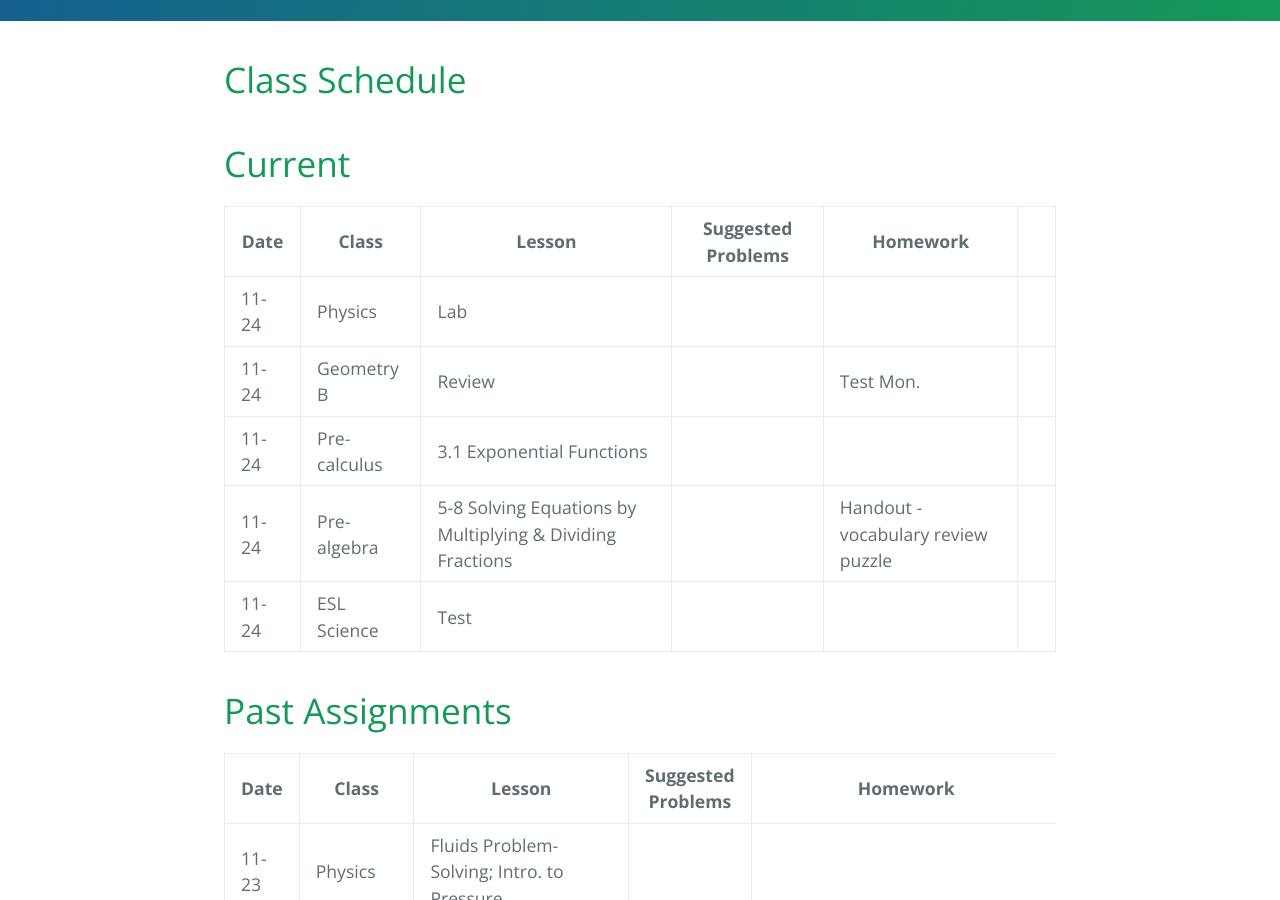
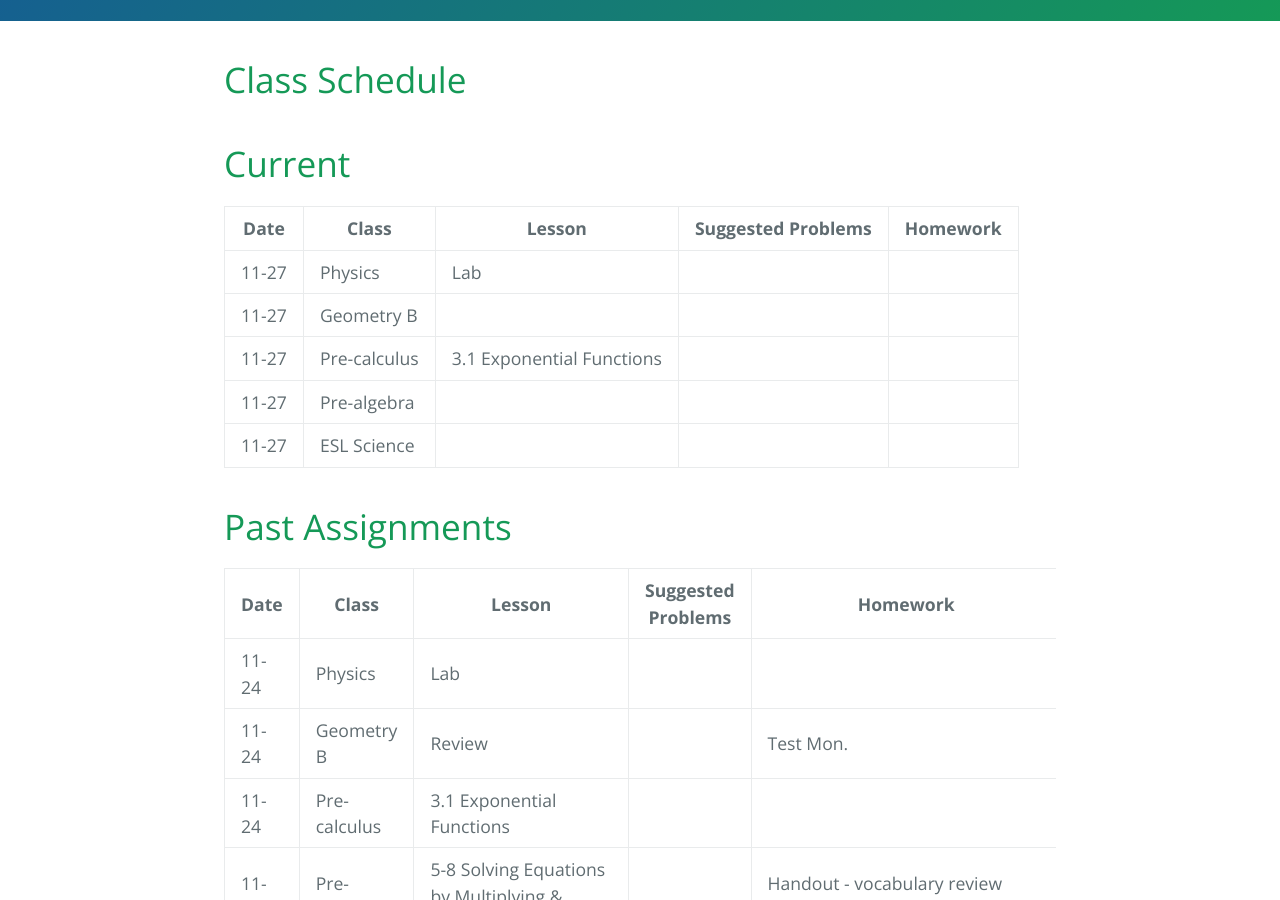
Before and after one commit to gpayoo/gpayoo, a Jekyll site: the page built from index.md, in a window 1280 px wide and 900 px high, scrolled down 362 px. Built offline with Jekyll 4.4.1, drawn with Linux system fonts in a browser that asks for light colours; our own code applies the rules of GitHub Pages for plain Markdown files.

Commit message:
Update index.md

```diff
--- a/index.md
+++ b/index.md
@@ -10,16 +10,22 @@ layout: default
 
 | Date | Class | Lesson | Suggested Problems | Homework |
 | ---- | ----- | ------ | -------- | ---
+| 11-27 | Physics |  Lab | |
+| 11-27 | Geometry B |  | |
+| 11-27 | Pre-calculus | 3.1 Exponential Functions   | |
+| 11-27 | Pre-algebra |   | |
+| 11-27 | ESL Science | |  |
+
+
+# [](#header-2) Past Assignments
+
+| Date | Class | Lesson | Suggested Problems | Homework |
+| ---- | ----- | ------ | -------- | ---
 | 11-24 | Physics |  Lab | |
 | 11-24 | Geometry B | Review | | Test Mon.|
 | 11-24 | Pre-calculus | 3.1 Exponential Functions   | |
 | 11-24 | Pre-algebra | 5-8 Solving Equations by Multiplying & Dividing Fractions  | | Handout - vocabulary review puzzle
 | 11-24 | ESL Science | Test |  |
-
-# [](#header-2) Past Assignments
-
-| Date | Class | Lesson | Suggested Problems | Homework |
-| ---- | ----- | ------ | -------- | ---
 | 11-23 | Physics | Fluids Problem-Solving; Intro. to Pressure | |
 | 11-23 | Geometry B |Review | | Test Mon.|
 | 11-23 | Pre-calculus | Chapter Test!  | |
```
